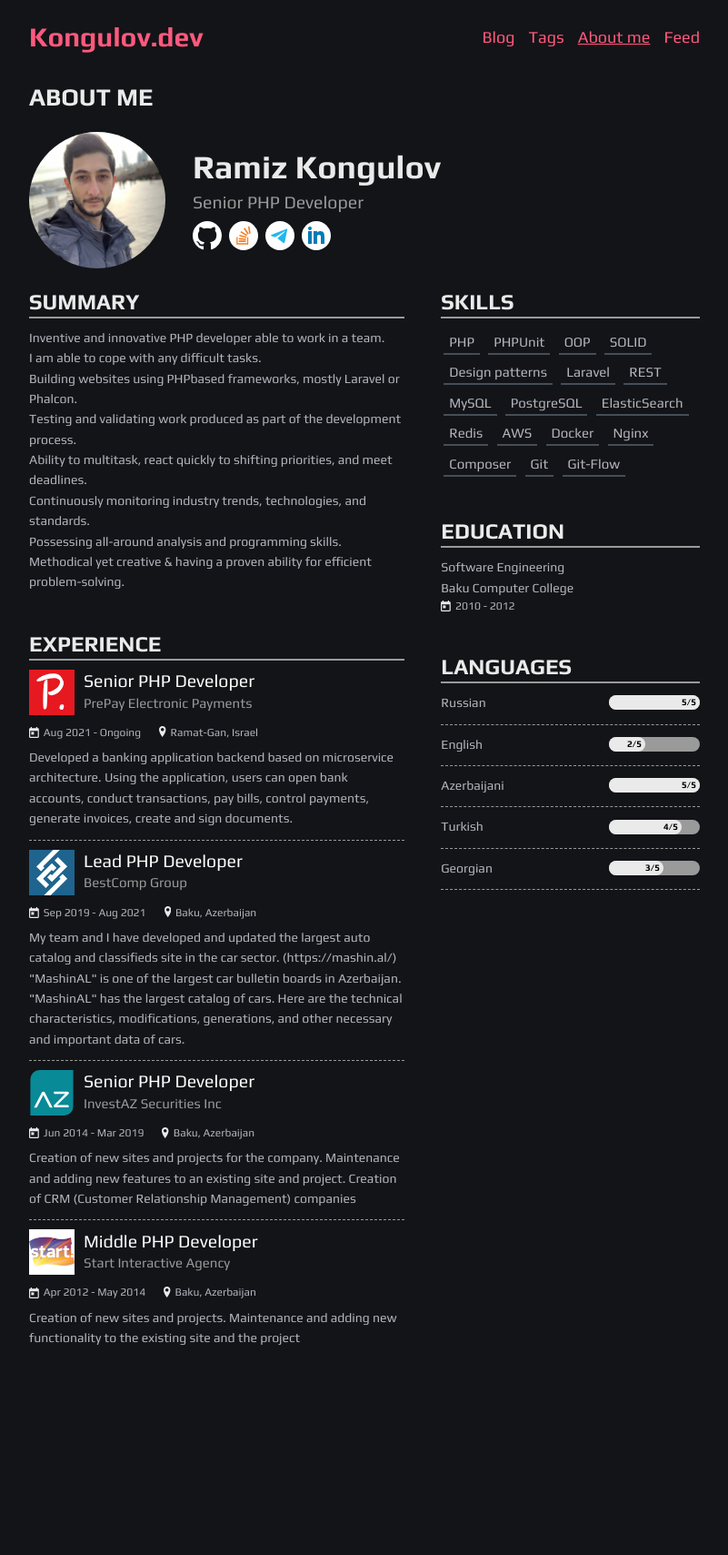
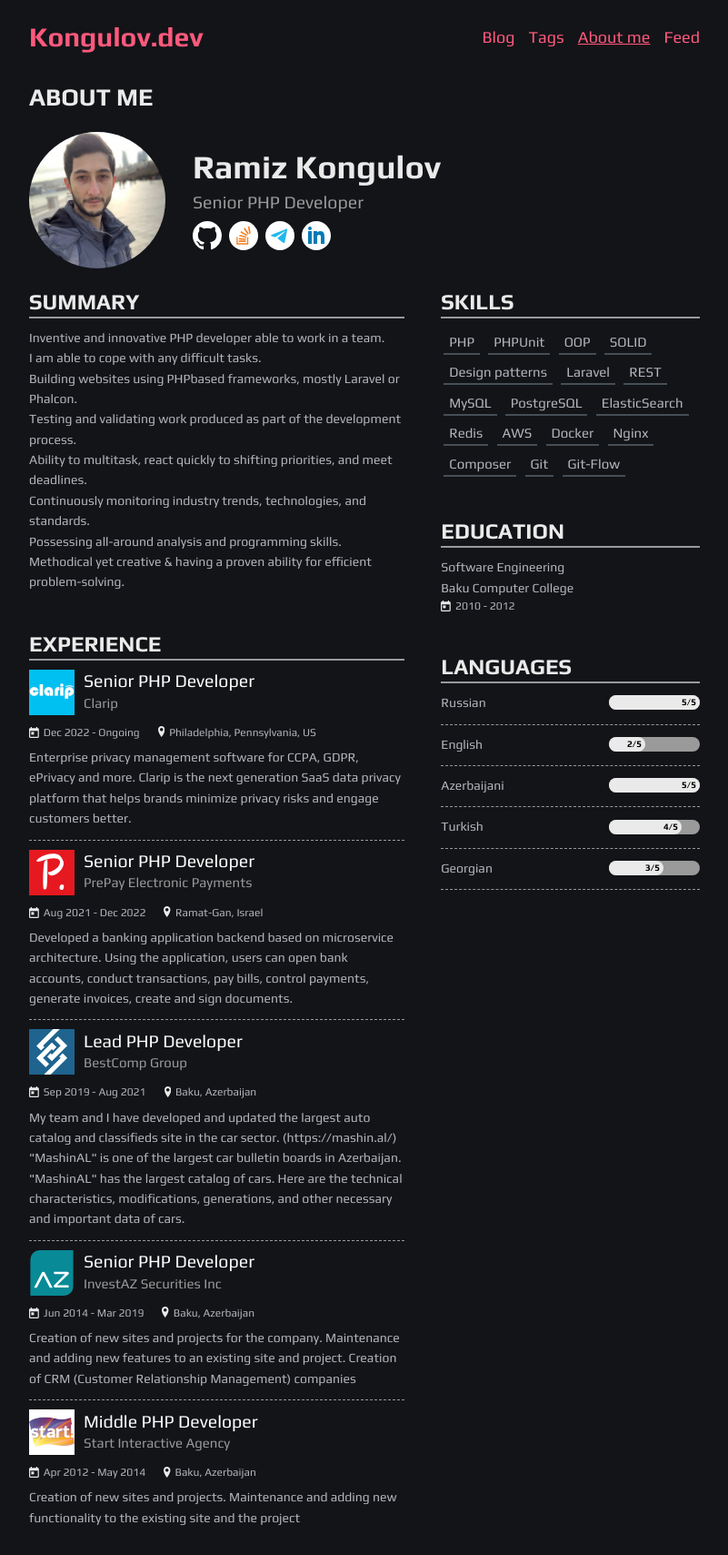
Before and after one commit to kongulov/kongulov.dev, a Jekyll site: the page built from about.html, in a window 1280 px wide. Shown: the whole page at 91% size, without its empty margins (239-1040 px from the left). Built offline with Jekyll 4.4.1, drawn with Linux system fonts in a browser that asks for light colours; before the commit the page ends 1511 px from its top, so only the background shows below that.

Commit message:
change Description

```diff
--- a/about.html
+++ b/about.html
@@ -18,6 +18,14 @@ about:
     ]
     experience: [
         {
+            icon: '<img src="/assets/images/clarip.jpg" alt="Clarip">',
+            position: 'Senior PHP Developer',
+            companyName: 'Clarip',
+            date: 'Dec 2022 - Ongoing',
+            location: 'Philadelphia, Pennsylvania, US',
+            description: 'Enterprise privacy management software for CCPA, GDPR, ePrivacy and more. Clarip is the next generation SaaS data privacy platform that helps brands minimize privacy risks and engage customers better.'
+        },
+        {
             icon: '
                 <svg xmlns="http://www.w3.org/2000/svg" width="50" height="50" viewBox="0 0 60 60" class="bg-white">
                     <g transform="translate(0.000000,60.000000) scale(0.100000,-0.100000)">
@@ -27,7 +35,7 @@ about:
             ',
             position: 'Senior PHP Developer',
             companyName: 'PrePay Electronic Payments',
-            date: 'Aug 2021 - Ongoing',
+            date: 'Aug 2021 - Dec 2022',
             location: 'Ramat-Gan, Israel',
             description: 'Developed a banking application backend based on microservice architecture. Using the application, users can open bank accounts, conduct transactions, pay bills, control payments, generate invoices, create and sign documents.'
         },
```
Also changed, not shown: assets/images/clarip.jpg (added).
